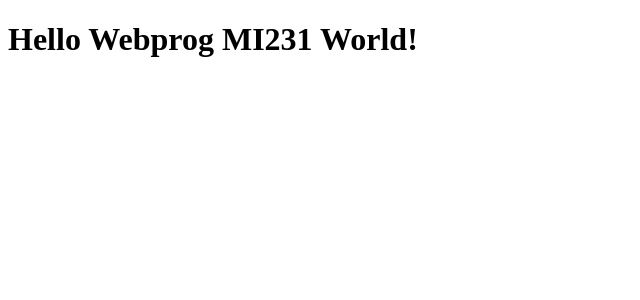
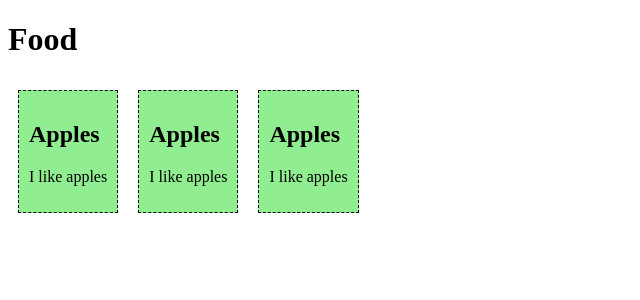
Before and after one commit to RyElijah/webprog-mi231-vuejs, a Vue app in the folder vue-project/: page / in a window 1280 px wide. Shown: the top 300 px of the page, without its empty margins (0-640 px from the left). Built offline with nearby package versions, Linux system fonts and the light colour scheme.

Commit message:
Adding the component

```diff
--- a/vue-project/src/App.vue
+++ b/vue-project/src/App.vue
@@ -1,7 +1,18 @@
-<script></script>
+<template>
+    <h1>Food</h1>
+    <food-item/>
+    <food-item/>
+    <food-item/>
+  </template>
 
-<template>
-<h1>Hello Webprog MI231 World!</h1>
-</template>
+  <script></script>
 
-<style></style>
+  <style>
+    #app > div {
+          border: dashed black 1px;
+          display: inline-block;
+          margin: 10px;
+          padding: 10px;
+          background-color: lightgreen;
+      }
+  </style>
--- /dev/null
+++ b/vue-project/src/components/FoodItem.vue
@@ -0,0 +1,19 @@
+<template>
+    <div>
+        <h2>{{ name }}</h2>
+        <p>{{ message }}</p>
+    </div>
+</template>
+
+<script>
+export default {
+    data() {
+        return {
+            name: 'Apples',
+            message: 'I like apples'
+        }
+    }
+};
+</script>
+
+<style></style>
```
Also changed, not shown: vue-project/src/main.js (+7 -1 lines).
